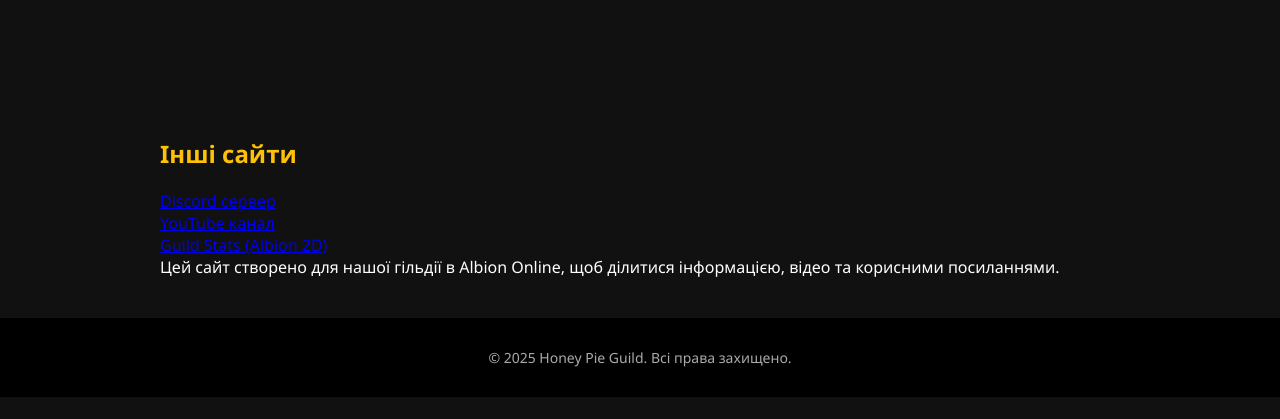
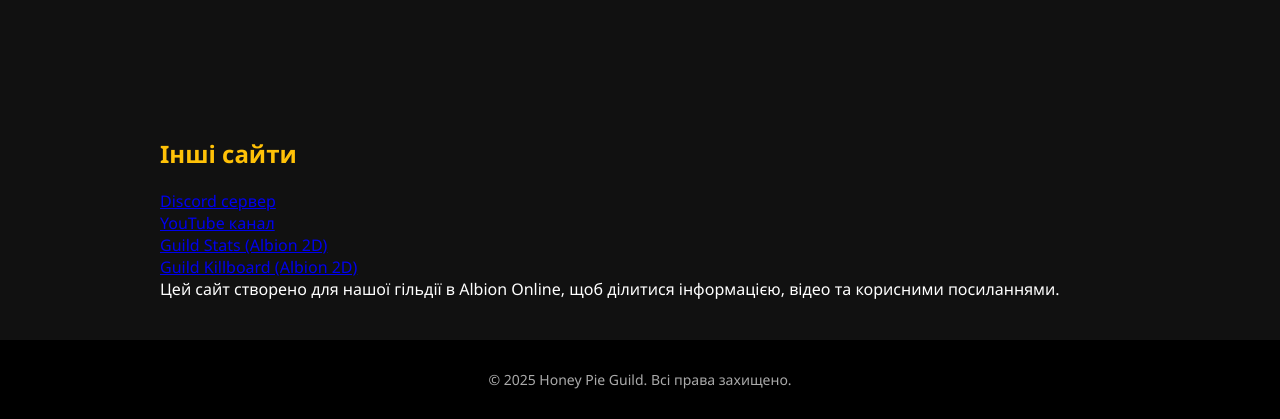
Before and after one commit to Tygfu/honey-pie.site, a plain HTML site: page index.html in a window 1280 px wide. Shown: the part 796-1215 px from the top of the page. Before the commit the page ends 1193 px from the top, so only its background shows below. Drawn offline with Linux system fonts and the light colour scheme.

Commit message:
index.html

```diff
--- a/index.html
+++ b/index.html
@@ -144,7 +144,8 @@
       <p>
         <a href="https://discord.com/invite/WfsNdzQepa" target="_blank">Discord сервер</a><br>
         <a href="https://www.youtube.com/channel/UCD9kB0PTnkWykK8mtmFgBJw" target="_blank">YouTube канал</a><br>
-        <a href="https://europe.albiononline2d.com/pl/scoreboard/guilds/5snLwgnqR1-NbxvYrtO4ZA" target="_blank">Guild Stats (Albion 2D)</a>
+        <a href="https://europe.albiononline2d.com/pl/scoreboard/guilds/5snLwgnqR1-NbxvYrtO4ZA" target="_blank">Guild Stats (Albion 2D)</a><br>
+        <a href="https://www.albiononline2d.com/en/scoreboard/guild/5snLwgnqR1-NbxvYrtO4ZA" target="_blank">Guild Killboard (Albion 2D)</a>
       </p>
       <p data-uk="Цей сайт створено для нашої гільдії в Albion Online, щоб ділитися інформацією, відео та корисними посиланнями."
          data-en="This site is created for our guild in Albion Online to share information, videos, and helpful links.">
@@ -169,7 +170,6 @@
       document.documentElement.lang = newLang;
 
       elements.forEach(el => {
-        const currentContent = el.innerText.trim();
         const uk = el.getAttribute('data-uk');
         const en = el.getAttribute('data-en');
         el.innerText = (newLang === 'uk') ? uk : en;
```
